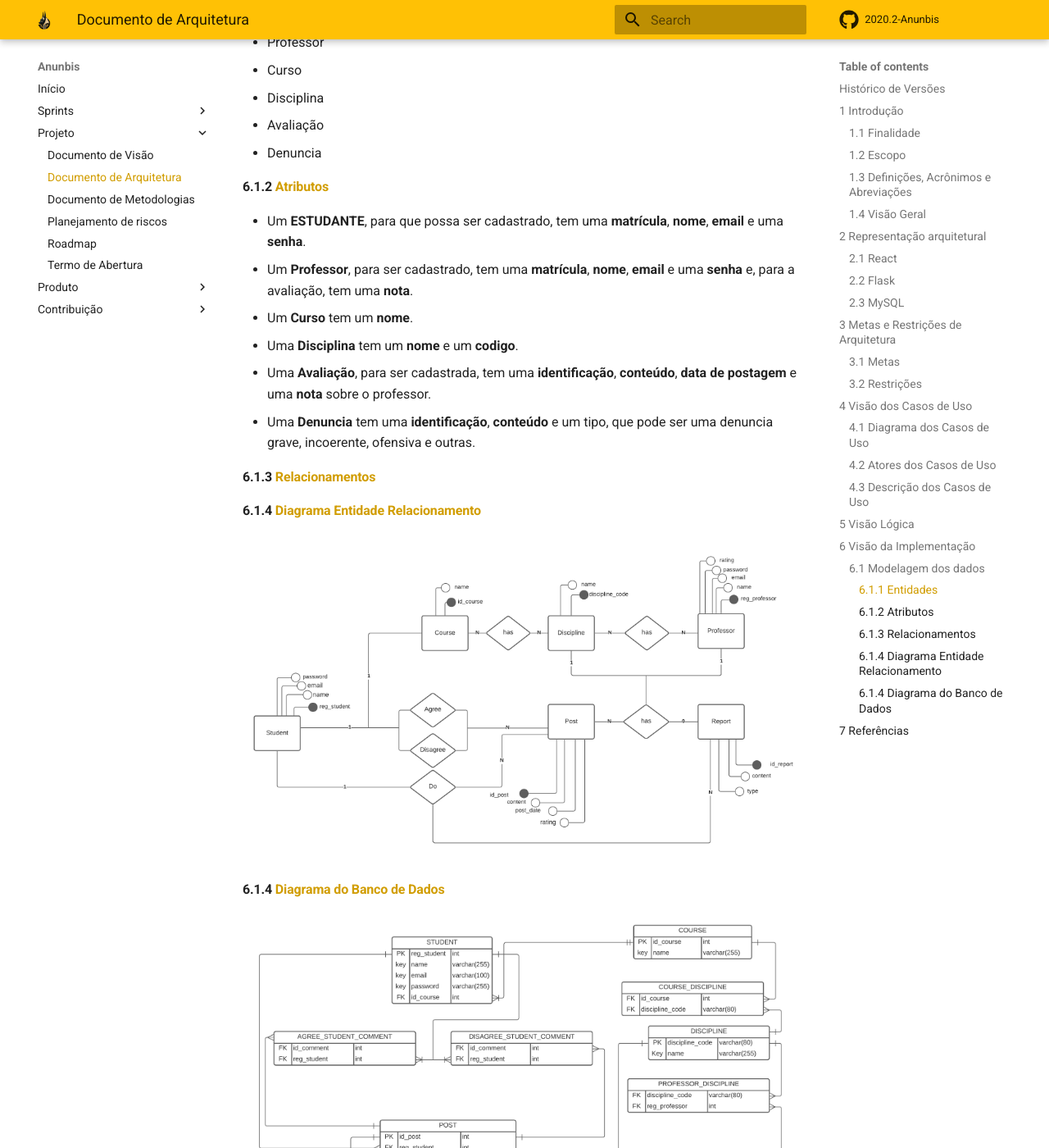
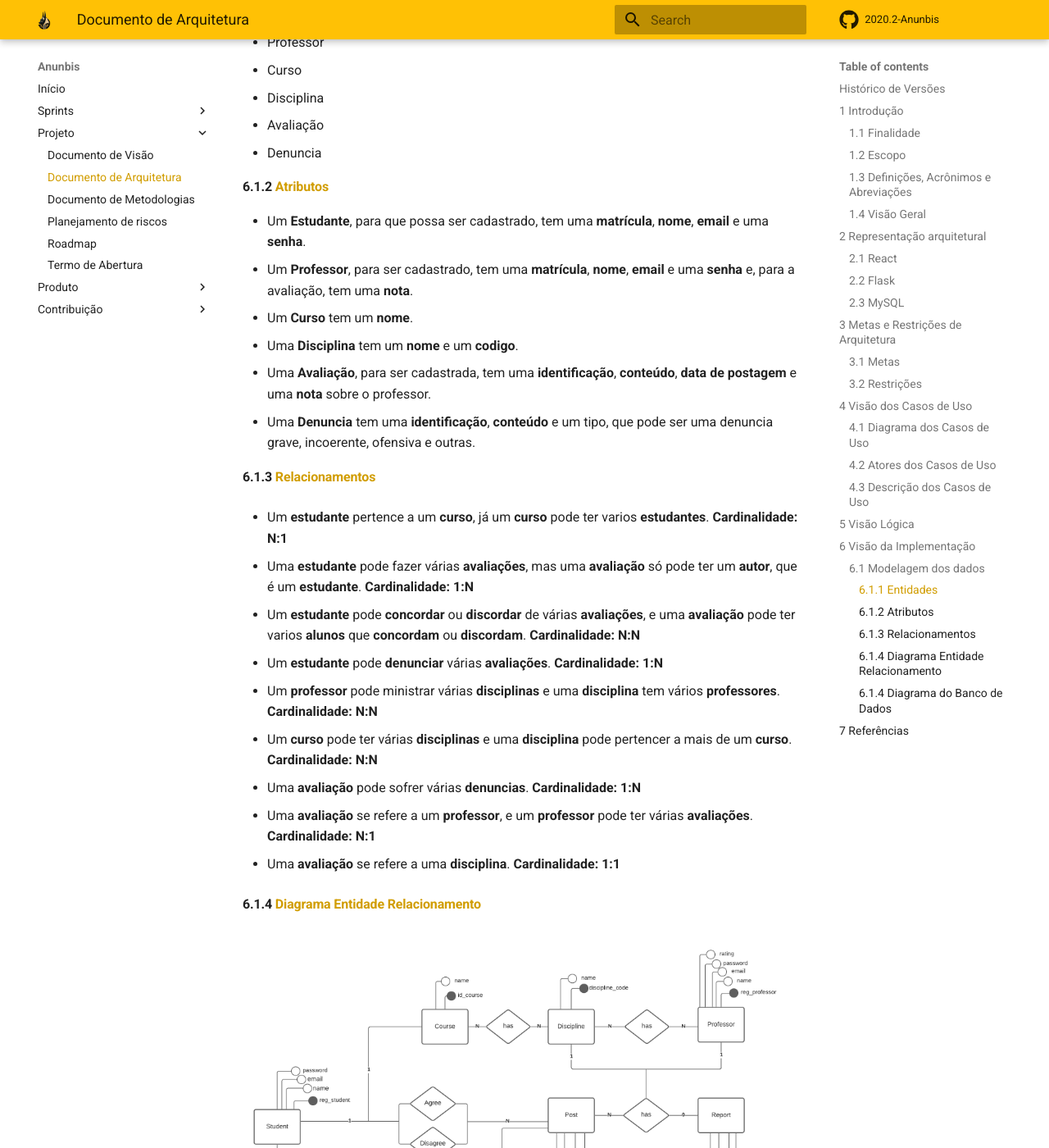
Before and after one commit to fga-eps-mds/2020.2-Anunbis, an MkDocs documentation site: the page built from docs/documentacao/documento-de-arquitetura.md, in a window 1280 px wide and 1400 px high, scrolled down 4779 px. Shown: the whole window at 82% size. Built offline with MkDocs 1.6.1 and Material for MkDocs 9.7.7, drawn with Linux system fonts in a browser that asks for light colours; comment, search, counter and statistics services are not loaded.

Commit message:
(#97) adicionando relacionamentos

```diff
--- a/docs/documentacao/documento-de-arquitetura.md
+++ b/docs/documentacao/documento-de-arquitetura.md
@@ -139,7 +139,7 @@ href="https://insights.stackoverflow.com/survey/2020#technology">o favorito do m
 
 #### 6.1.2 <a name="6_1_2">Atributos</a>
 
-* Um **ESTUDANTE**, para que possa ser cadastrado, tem uma **matrícula**, **nome**, **email** e uma **senha**.
+* Um **Estudante**, para que possa ser cadastrado, tem uma **matrícula**, **nome**, **email** e uma **senha**.
 * Um **Professor**, para ser cadastrado, tem uma **matrícula**, **nome**, **email** e uma **senha** e, para a avaliação, tem uma **nota**.
 * Um **Curso** tem um **nome**.
 * Uma **Disciplina** tem um **nome** e um **codigo**.
@@ -147,6 +147,25 @@ href="https://insights.stackoverflow.com/survey/2020#technology">o favorito do m
 * Uma **Denuncia** tem uma **identificação**, **conteúdo** e um tipo, que pode ser uma denuncia grave, incoerente, ofensiva e outras.
 
 #### 6.1.3 <a name="6_1_3">Relacionamentos</a>
+
+* Um **estudante** pertence a um **curso**, já um **curso** pode ter varios **estudantes**. **Cardinalidade: N:1**
+
+* Uma **estudante** pode fazer várias **avaliações**, mas uma **avaliação** só pode ter um **autor**, que é um **estudante**. **Cardinalidade: 1:N**
+
+* Um **estudante** pode **concordar** ou **discordar** de várias **avaliações**, e uma **avaliação** pode ter varios **alunos** que **concordam** ou **discordam**. **Cardinalidade: N:N**
+
+* Um **estudante** pode **denunciar** várias **avaliações**. **Cardinalidade: 1:N**
+
+* Um **professor** pode ministrar várias **disciplinas** e uma **disciplina** tem vários **professores**. **Cardinalidade: N:N**
+
+* Um **curso** pode ter várias **disciplinas** e uma **disciplina** pode pertencer a mais de um **curso**. **Cardinalidade: N:N**
+
+* Uma **avaliação** pode sofrer várias **denuncias**. **Cardinalidade: 1:N**
+
+* Uma **avaliação** se refere a um **professor**, e um **professor** pode ter várias **avaliações**. **Cardinalidade: N:1**
+
+* Uma **avaliação** se refere a uma **disciplina**. **Cardinalidade: 1:1**
+
 #### 6.1.4 <a name="6_1_4">Diagrama Entidade Relacionamento</a>
 
 <div style="display:block;text-align:center"><img src="/images/diagramaEntidadeRelacionamento.png" alt="Diagrama Entidade Relacionamento"/></div>
```
